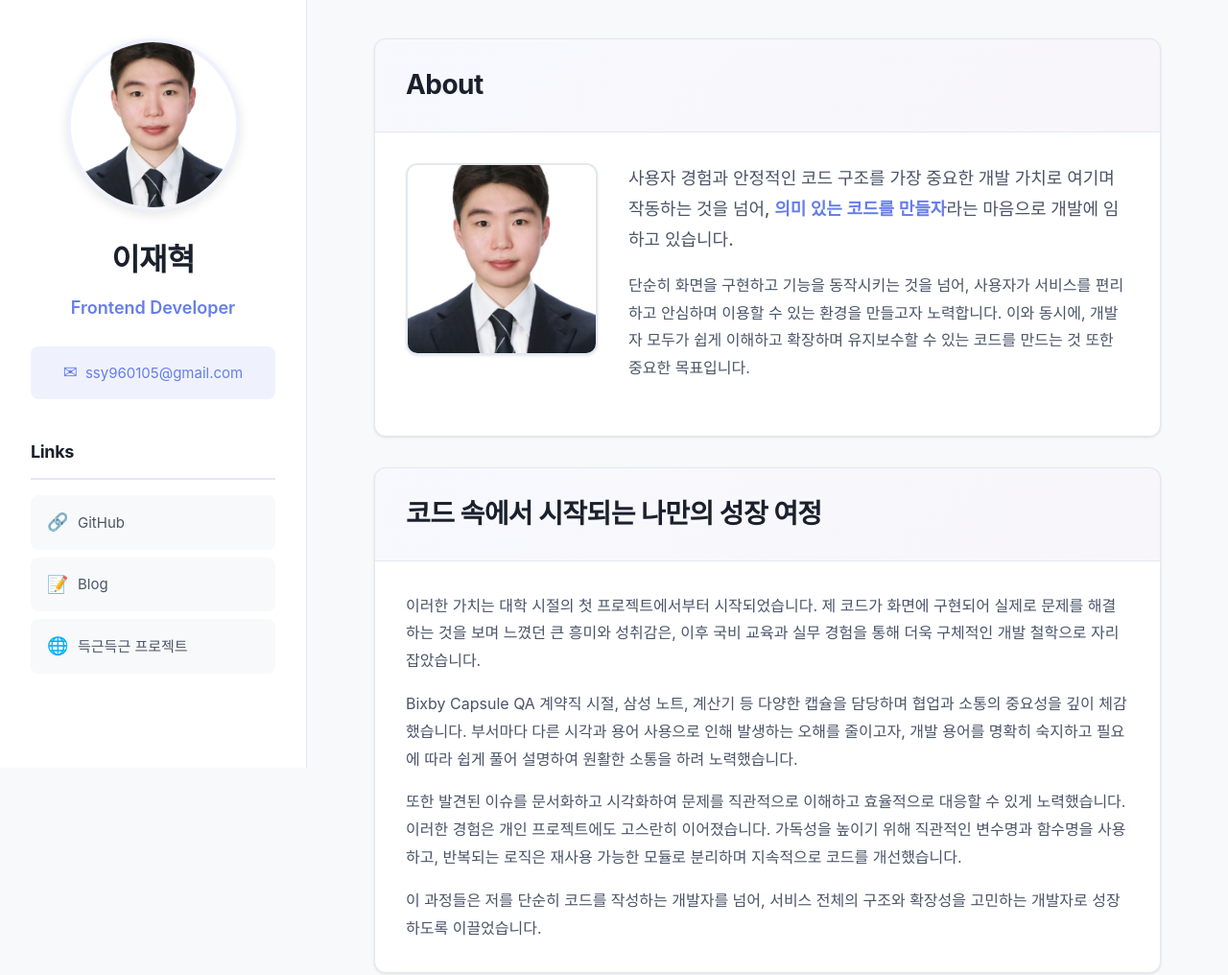
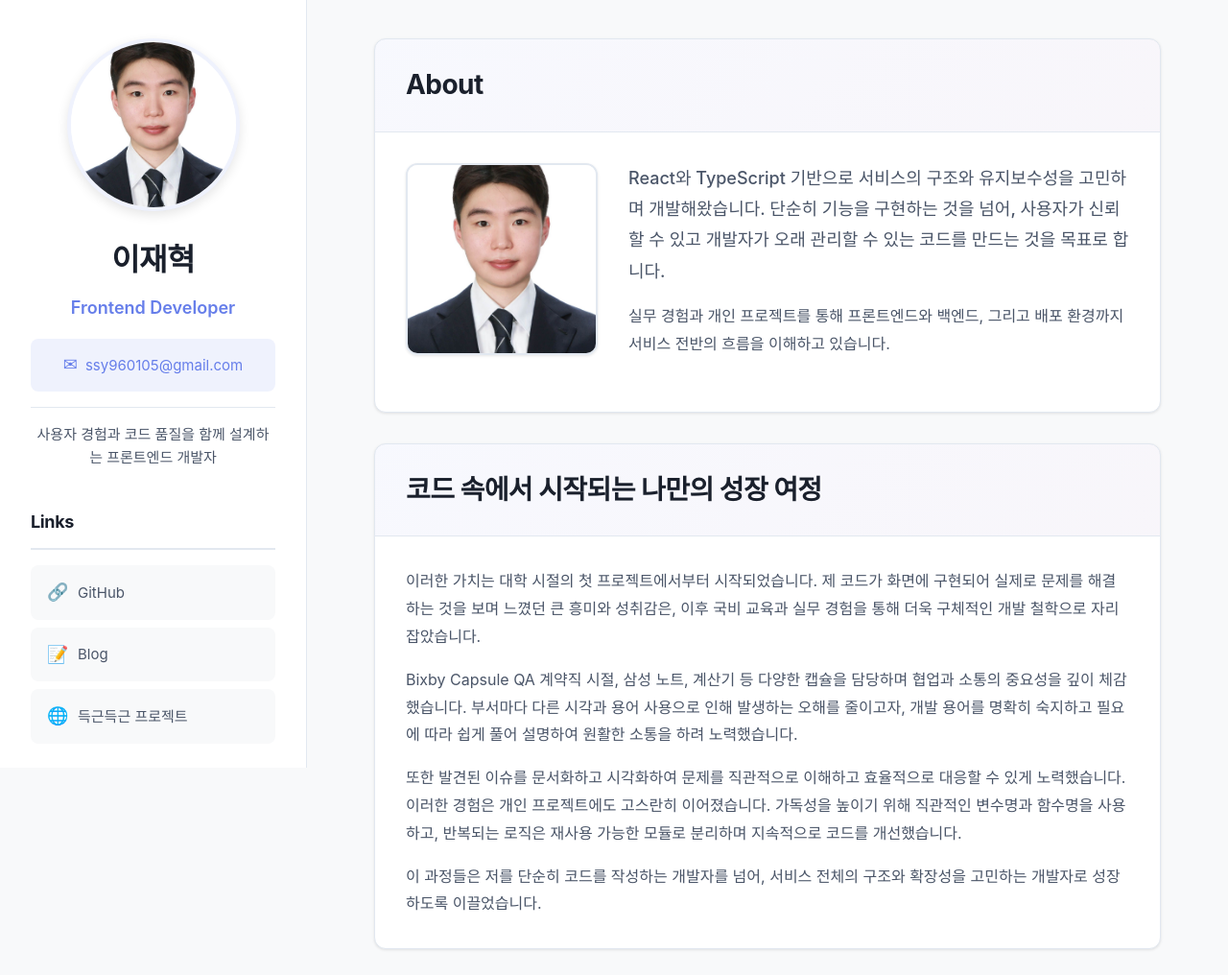
Before and after one commit to LeeJaeHyekk/LeeJaeHyekk.github.io, a plain HTML site: page index.html in a window 1280 px wide. Shown: the top 1016 px of the page at 96% size. Drawn offline with Linux system fonts and the light colour scheme.

```diff
--- a/css/style.css
+++ b/css/style.css
@@ -107,7 +107,16 @@
   font-size: 1.125rem;
   color: var(--accent);
   font-weight: 600;
-  margin-bottom: 24px;
+  margin-bottom: 16px;
+}
+
+.intro-sidebar {
+  font-size: 0.9375rem;
+  color: var(--text-light);
+  line-height: 1.6;
+  margin-top: 16px;
+  padding-top: 16px;
+  border-top: 1px solid var(--border);
 }
 
 .contact-info {
--- a/index.html
+++ b/index.html
@@ -25,6 +25,9 @@
               <span>ssy960105@gmail.com</span>
             </a>
           </div>
+          <p class="intro-sidebar">
+            사용자 경험과 코드 품질을 함께 설계하는 프론트엔드 개발자
+          </p>
         </div>
       </div>
 
--- a/sections/about.html
+++ b/sections/about.html
@@ -9,12 +9,11 @@
       </div>
       <div class="about-text">
         <p class="intro-main">
-          사용자 경험과 안정적인 코드 구조를 가장 중요한 개발 가치로 여기며 작동하는 것을 넘어,
-          <strong>의미 있는 코드를 만들자</strong>라는 마음으로 개발에 임하고 있습니다.
+          React와 TypeScript 기반으로 서비스의 구조와 유지보수성을 고민하며 개발해왔습니다.
+          단순히 기능을 구현하는 것을 넘어, 사용자가 신뢰할 수 있고 개발자가 오래 관리할 수 있는 코드를 만드는 것을 목표로 합니다.
         </p>
         <p>
-          단순히 화면을 구현하고 기능을 동작시키는 것을 넘어, 사용자가 서비스를 편리하고 안심하며 이용할 수 있는 환경을 만들고자 노력합니다.
-          이와 동시에, 개발자 모두가 쉽게 이해하고 확장하며 유지보수할 수 있는 코드를 만드는 것 또한 중요한 목표입니다.
+          실무 경험과 개인 프로젝트를 통해 프론트엔드와 백엔드, 그리고 배포 환경까지 서비스 전반의 흐름을 이해하고 있습니다.
         </p>
       </div>
     </div>
```
